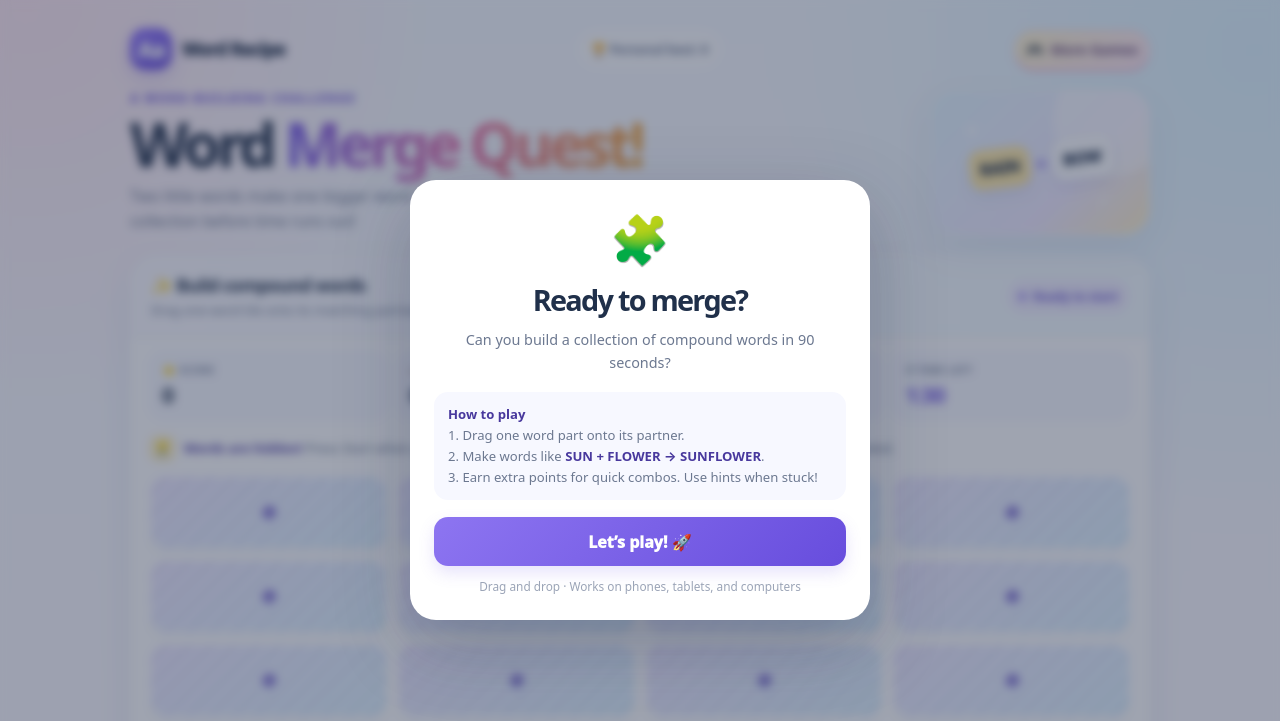
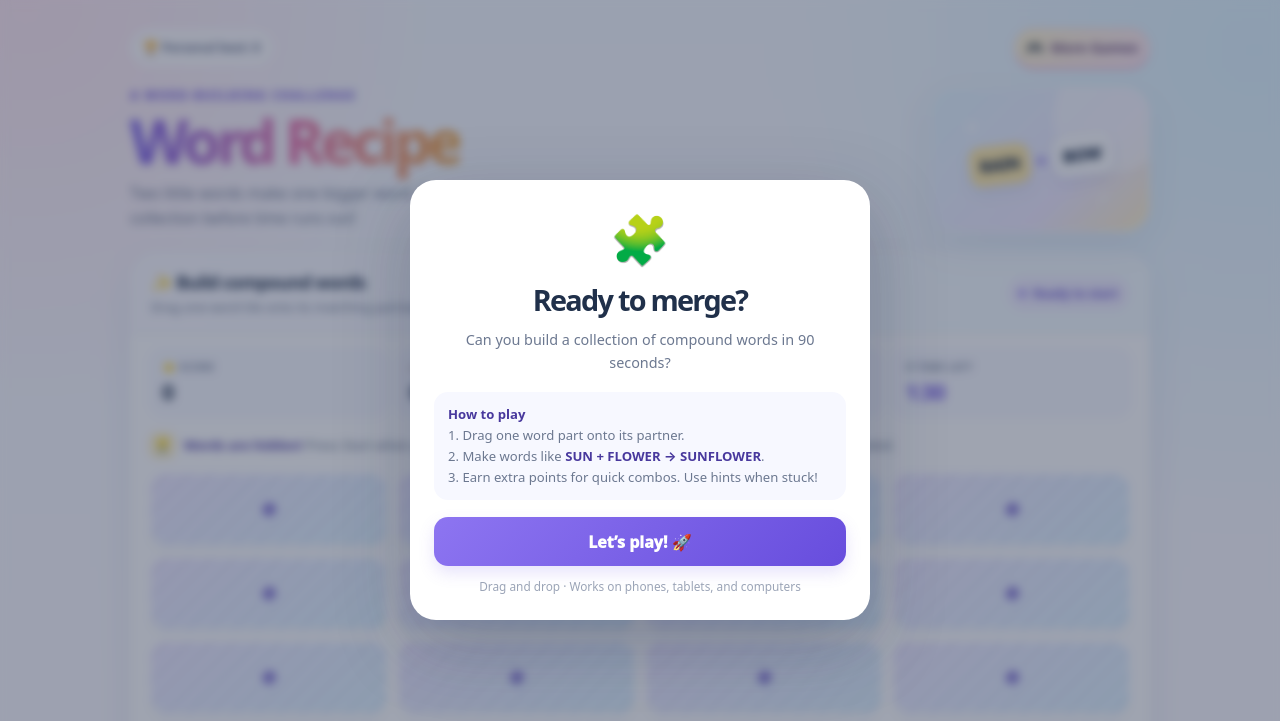
Before and after one commit to gurutaku/vocab-merging-game, a plain HTML site: page index.html in a window 1280 px wide. Shown: the top 721 px of the page. Drawn offline with Linux system fonts and the light colour scheme.

Commit message:
fix layout

```diff
--- a/index.html
+++ b/index.html
@@ -73,9 +73,11 @@
 </head>
 <body>
 <div class="app">
-  <header class="topbar"><div class="brand"><div class="brand-icon">Aa</div><span>Word Recipe</span></div><div class="top-pill" aria-live="polite">🏆 Personal best: <strong id="personalBest">0</strong></div>  <div class="top-actions"><a class="games-hub-link" href="https://gurutaku.ca/coolgames/" aria-label="Back to Gurutaku Cool Games" title="Back to Gurutaku Cool Games"><span aria-hidden="true">🎮</span><span>More Games</span></a></div>
+  <header class="topbar">
+    <div class="top-pill" aria-live="polite">🏆 Personal best: <strong id="personalBest">0</strong></div>
+    <div class="top-actions"><a class="games-hub-link" href="https://gurutaku.ca/coolgames/" aria-label="Back to Gurutaku Cool Games" title="Back to Gurutaku Cool Games"><span aria-hidden="true">🎮</span><span>More Games</span></a></div>
 </header>
-  <section class="hero"><div><div class="eyebrow">A word-building challenge</div><h1>Word <span>Merge Quest!</span></h1><p>Two little words make one bigger word. Find the pair, merge them, and grow your word collection before time runs out!</p></div><div class="hero-art" aria-hidden="true"><div class="orb"></div><span class="spark sp1">✦</span><span class="spark sp2">✧</span><div class="hero-words"><span>RAIN</span><b>+</b><span>BOW</span></div></div></section>
+  <section class="hero"><div><div class="eyebrow">A word-building challenge</div><h1><span>Word Recipe</span></h1><p>Two little words make one bigger word. Find the pair, merge them, and grow your word collection before time runs out!</p></div><div class="hero-art" aria-hidden="true"><div class="orb"></div><span class="spark sp1">✦</span><span class="spark sp2">✧</span><div class="hero-words"><span>RAIN</span><b>+</b><span>BOW</span></div></div></section>
   <section class="game-shell" aria-label="Word merge game">
     <div class="game-head"><div class="game-heading"><h2>✨ Build compound words</h2><p>Drag one word tile onto its matching partner.</p></div><div class="round-state" id="roundState"><span class="dot"></span><span id="roundLabel">Ready to play</span></div></div>
     <div class="stats"><div class="stat"><label>⭐ SCORE</label><strong id="score">0</strong></div><div class="stat"><label>📖 WORDS MADE</label><strong id="made">0</strong></div><div class="stat"><label>🔥 BEST COMBO</label><strong id="bestCombo">0×</strong></div><div class="stat timer" id="timerStat"><label>⏱ TIME LEFT</label><strong id="timer">1:30</strong></div></div>
```
